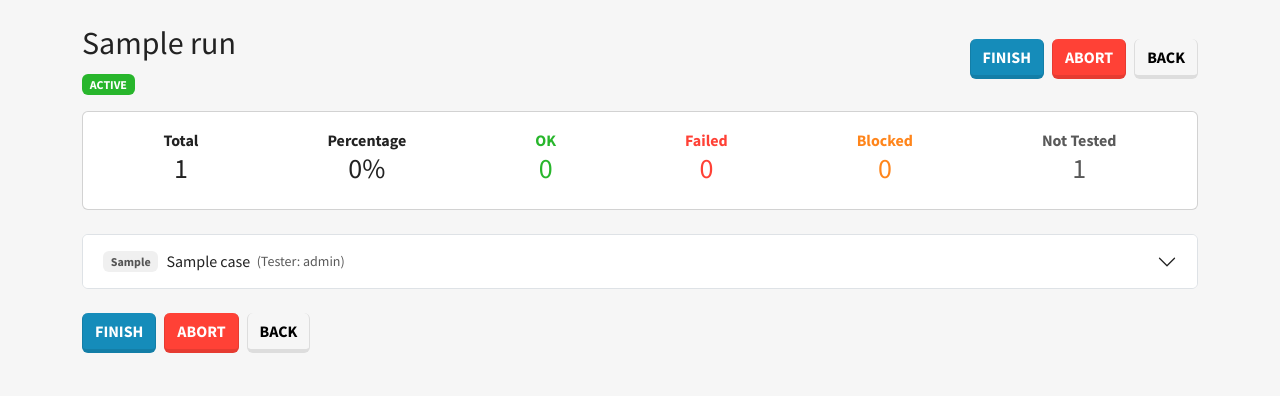
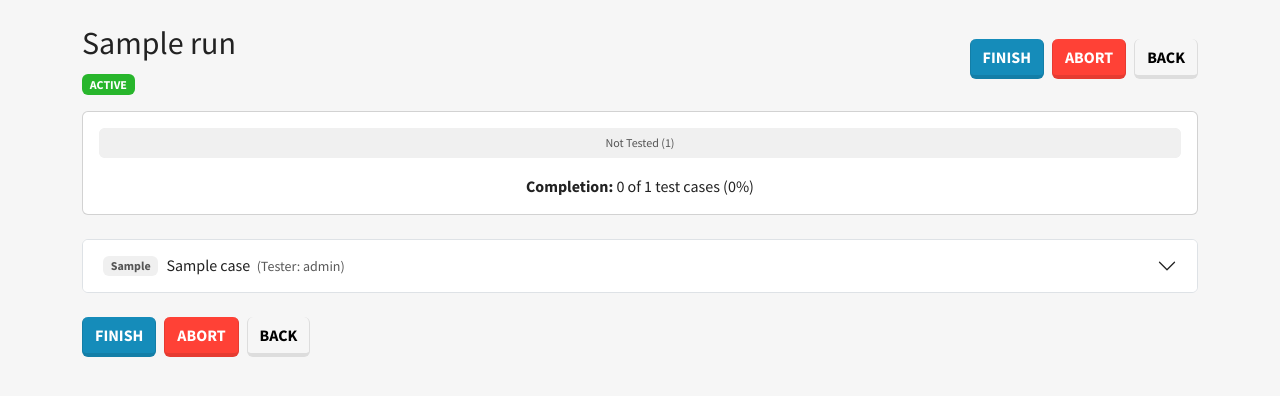
Before and after one commit to winklermw-mz/BugBlitz, a Flask app: page /run/1/execute in a window 1280 px wide. Shown: the part 60-456 px from the top of the page. Run offline with Flask 3, Linux system fonts and the light colour scheme; a user stored in the database is signed in; tables that the repository leaves empty hold one stand-in row (values such as "Sample post"); some libraries are stand-ins or nearby versions.

Commit message:
show progress bar for state of test runs instead of badges

```diff
--- a/templates/execute.html
+++ b/templates/execute.html
@@ -22,15 +22,32 @@
 </div>
 
 <div class="card mb-4">
-    <div class="card-body d-flex justify-content-around text-center">
-        <div><strong>Total</strong><h3>{{ stats['total'] }}</h3></div>
-        <div><strong>Percentage</strong><h3>{{ stats['percentage'] }}%</h3></div>
-        <div class="text-success"><strong>OK</strong><h3>{{ stats[ok] }}</h3></div>
-        <div class="text-danger"><strong>Failed</strong><h3>{{ stats[failed] }}</h3></div>
-        <div class="text-warning"><strong>Blocked</strong><h3>{{ stats[blocked] }}</h3></div>
-        <div class="text-muted"><strong>Not Tested</strong><h3>{{ stats[not_tested] }}</h3></div>
+    <div class="card-body">
+        <div class="progress" style="height: 30px;">
+            <div class="progress-bar bg-success" role="progressbar"
+                 style="width: {{ stats[ok] / stats['total'] * 100 }}%">
+                OK ({{ stats[ok] }})
+            </div>
+            <div class="progress-bar bg-danger" role="progressbar"
+                 style="width: {{ stats[failed] / stats['total'] * 100 }}%">
+                Failed ({{ stats[failed] }})
+            </div>
+            <div class="progress-bar bg-warning" role="progressbar"
+                 style="width: {{ stats[blocked] / stats['total'] * 100 }}%">
+                Blocked ({{ stats[blocked] }})
+            </div>
+            <div class="progress-bar bg-secondary text-dark" role="progressbar"
+                 style="width: {{ stats[not_tested] / stats['total'] * 100 }}%">
+                Not Tested ({{ stats[not_tested] }})
+            </div>
+        </div>
+
+        <div class="mt-3 text-center">
+            <strong>Completion: </strong> {{ stats[ok] + stats[failed] + stats[blocked] }} of {{ stats['total'] }} test cases ({{ stats['percentage'] }}%)
+        </div>
     </div>
 </div>
+
 
 <div class="accordion" id="accordionCases">
     {% for assign in assignments %}
```
Also changed, not shown: templates/project_view.html (+24 -16 lines).
